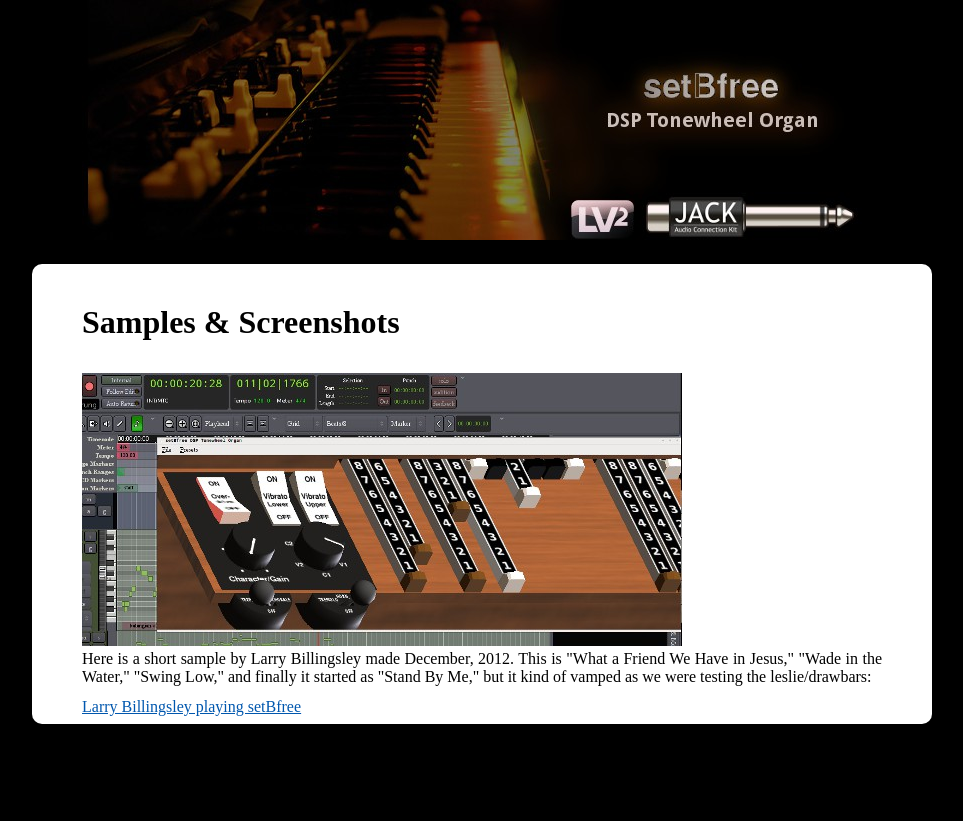
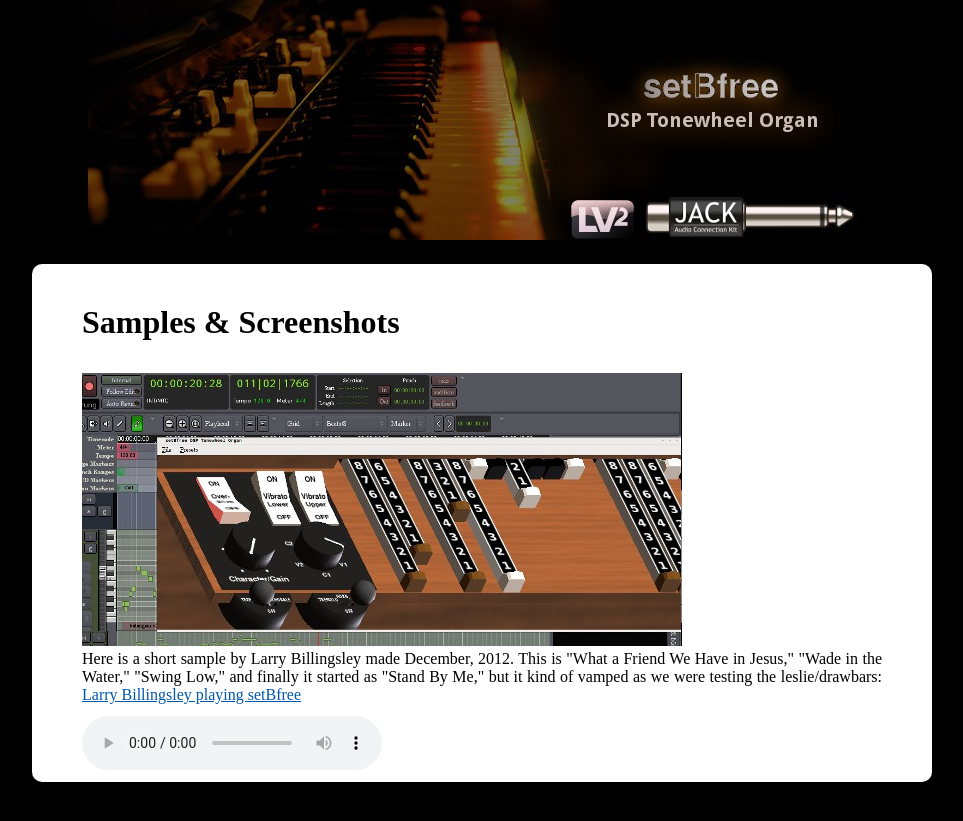
Before and after one commit to pantherb/setBfree, a Jekyll site: the page built from samples.html, in a window 1280 px wide. Shown: the top 821 px of the page, without its empty margins (158-1121 px from the left). Built offline with Jekyll 4.4.1, drawn with Linux system fonts in a browser that asks for light colours.

Commit message:
use 'samples' from main repository

```diff
--- a/samples.html
+++ b/samples.html
@@ -6,7 +6,15 @@
 
 <h1>Samples &amp; Screenshots</h1>
 <img src="images/setbfree_gl1.jpg" alt="LV2 GUI screenshot"/>
+
 <p>
 Here is a short sample by Larry Billingsley made December, 2012.  This is "What a Friend We Have in Jesus," "Wade in the Water," "Swing Low," and finally it started as "Stand By Me," but it kind of vamped as we were testing the leslie/drawbars:
+<a href="https://raw.github.com/pantherb/setBfree/master/examples/Larry_setsBfree.ogg"><span style=" text-decoration: underline; color:#0057ae;">Larry Billingsley playing setBfree</span></a>
 </p>
-<a href="samples/Larry_setsBfree.ogg"><span style=" text-decoration: underline; color:#0057ae;">Larry Billingsley playing setBfree</span></a>
+
+<div>
+<audio controls>
+	<source src="https://raw.github.com/pantherb/setBfree/master/examples/Larry_setsBfree.ogg" type="audio/ogg">
+	Your browser does not support the audio element.
+</audio>
+</div>
```
Also changed, not shown: 1 other file.
